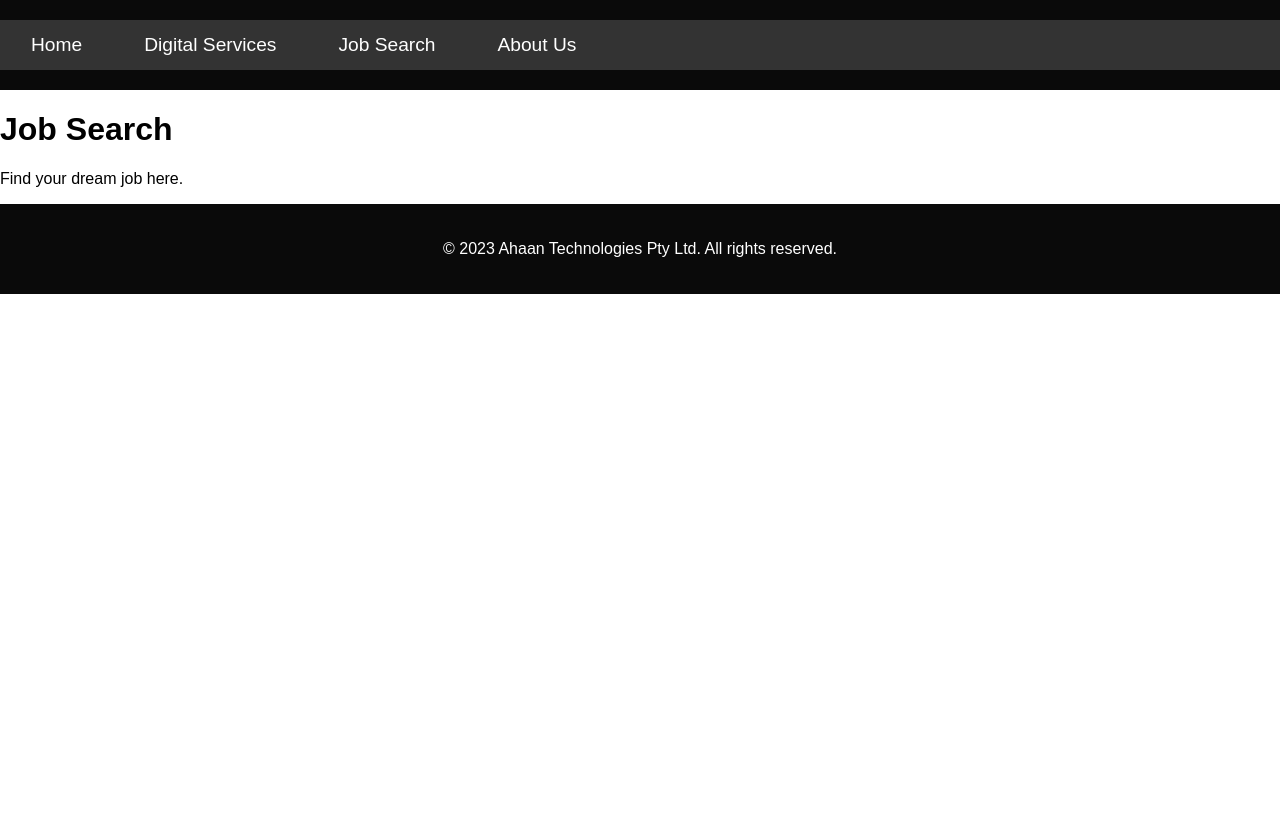
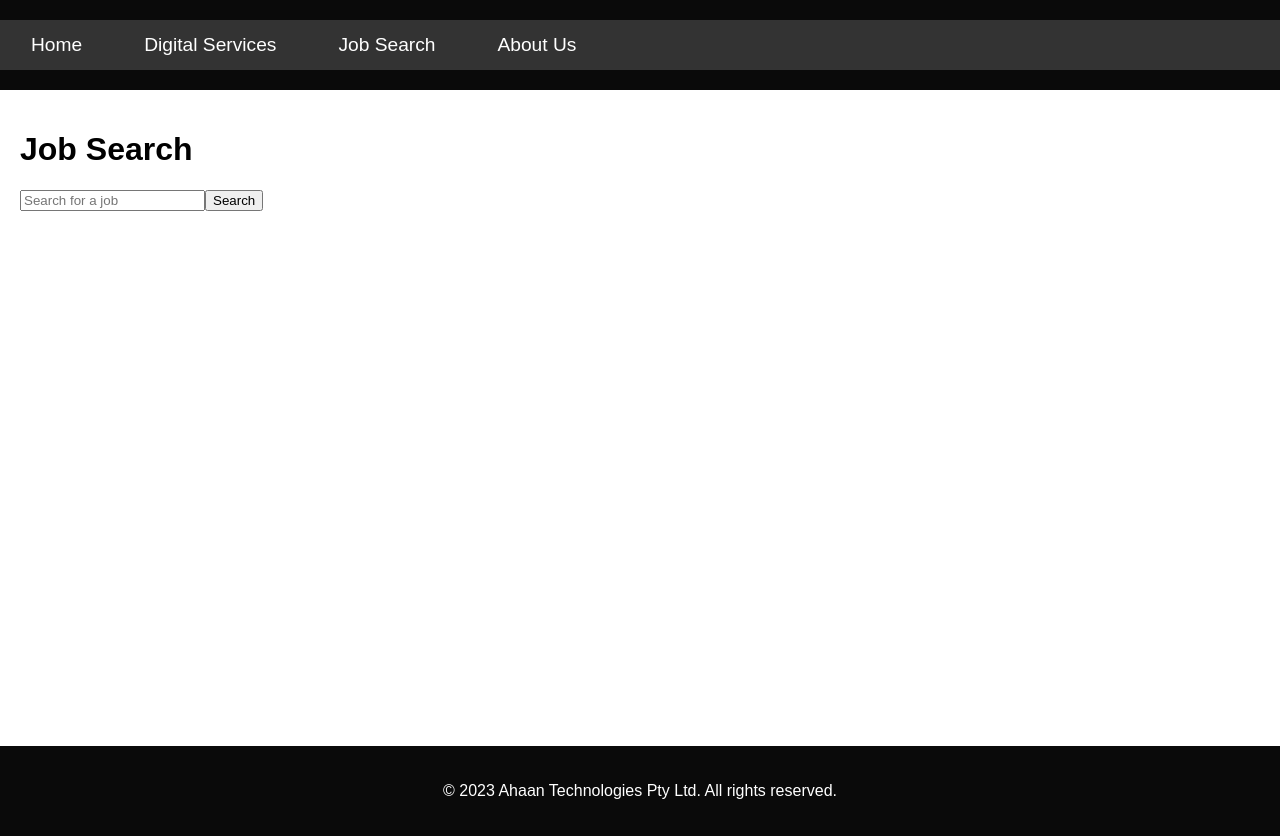
Before and after one commit to samridhishukladewr/ahaancomau, a React (Create React App) app: page /job-search in a window 1280 px wide. Before the commit the page ends 800 px from the top, so only its background shows below. Built offline with nearby package versions, Linux system fonts and the light colour scheme.

Commit message:
fixing footer coming on half page and providing dummy job search

```diff
--- a/public/index.html
+++ b/public/index.html
@@ -24,7 +24,7 @@
       work correctly both with client-side routing and a non-root public URL.
       Learn how to configure a non-root public URL by running `npm run build`.
     -->
-    <title>React App</title>
+    <title>Ahaan Technologies Pty Ltd</title>
   </head>
   <body>
     <noscript>You need to enable JavaScript to run this app.</noscript>
--- a/src/App.js
+++ b/src/App.js
@@ -12,7 +12,8 @@ function App() {
     <Router>
       <Header />
       <Main />
-      <Footer /></Router>
+      <Footer />
+    </Router>
       </div>);
 }
 
--- a/src/JobSearchPage.js
+++ b/src/JobSearchPage.js
@@ -1,11 +1,56 @@
-import React from 'react';
+import React, { useState, useEffect } from 'react';
 
 function JobSearchPage() {
+    const [jobs, setJobs] = useState([]);
+    const [searchTerm, setSearchTerm] = useState('');
+    const [hasSearched, setHasSearched] = useState(false);
+    // Dummy job data
+    const dummyJobs = [
+        { id: 1, title: 'Software Engineer', description: 'Develop and maintain software applications.' },
+        { id: 2, title: 'Data Analyst', description: 'Analyze and interpret complex data sets.' },
+        { id: 3, title: 'Product Manager', description: 'Drive product strategy and execution.' },
+        { id: 4, title: 'UX Designer', description: 'Design user-friendly interfaces.' },
+        { id: 5, title: 'Technical Writer', description: 'Produce high-quality documentation.' },
+        { id: 6, title: 'DevOps Engineer', description: 'Work on systems operations and deployment.' },
+        { id: 7, title: 'Project Manager', description: 'Manage projects from conception to completion.' },
+        { id: 8, title: 'Sales Representative', description: 'Sell products and services to customers.' },
+        { id: 9, title: 'Marketing Specialist', description: 'Develop and implement marketing plans.' },
+        { id: 10, title: 'Customer Support', description: 'Provide support to customers.' }
+    ];
+
+    useEffect(() => {
+        // Replace this with your actual API call
+        setJobs(dummyJobs);
+    }, []);
+
+    const handleSearch = () => {
+        // Filter jobs based on searchTerm
+        const filteredJobs = dummyJobs.filter(job =>
+            job.title.toLowerCase().includes(searchTerm.toLowerCase())
+        );
+        setJobs(filteredJobs);
+        setHasSearched(true);
+    };
+
     return (
         <div>
             <h1>Job Search</h1>
-            <p>Find your dream job here.</p>
-            {/* Add more content as needed */}
+            <input
+                type="text"
+                value={searchTerm}
+                onChange={e => setSearchTerm(e.target.value)}
+                placeholder="Search for a job"
+            />
+            <button onClick={handleSearch}>Search</button>
+
+            <ul>
+                {hasSearched && jobs.map(job => (
+                    <li key={job.id}>
+                        <h2>{job.title}</h2>
+                        <p>{job.description}</p>
+                    </li>
+                ))}
+            </ul>
         </div>
     );
 }
--- a/src/Main.js
+++ b/src/Main.js
@@ -8,13 +8,14 @@ import AboutUsPage from './AboutUsPage';
 
 function Main() {
   return (
+    <main>
       <Routes>
         <Route path="/" element={<HomePage />} />
         <Route path="/digital-services" element={<DigitalServicesPage />} />
         <Route path="/job-search" element={<JobSearchPage />} />
         <Route path="/about-us" element={<AboutUsPage />} />
       </Routes>
-
+    </main>
   );
 }
 
--- a/src/index.css
+++ b/src/index.css
@@ -2,6 +2,9 @@ body {
     font-family: Arial, sans-serif;
     margin: 0;
     padding: 0;
+    display: flex;
+    flex-direction: column;
+    min-height: 100vh;
     background-color: #fff; /* Change the background color to white */
 }
 
@@ -21,14 +24,20 @@ header nav a {
 main {
     padding: 20px;
     background-color: #fff;
+    flex-grow: 1;
+    min-height: 77vh;
 }
 
+
+
 footer {
-    background-color: #0a0a0a; /* Match the footer color with the header color */
+    background-color: #0a0a0a;
     color: #fff;
     text-align: center;
-    padding: 20px 0; /* Increase padding for a taller footer */
+    padding: 20px 0;
+    margin-top: auto;
 }
+
 .navbar {
     list-style-type: none;
     margin: 0;
```
Also changed, not shown: 2 other files (tests, documents, lock files or other folders).
